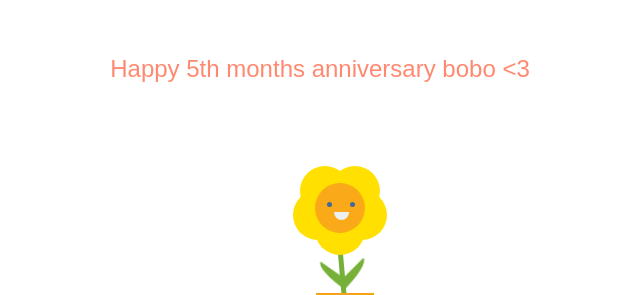
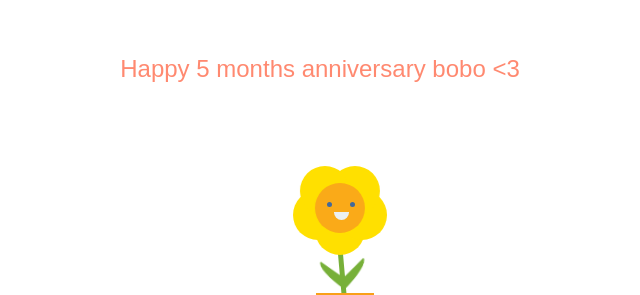
Before and after one commit to flowerforjie/flowerforjie.github.io, a plain HTML site: page index.html in a window 1280 px wide. Shown: the part 457-752 px from the top of the page, 320-960 px from the left. Drawn offline with Linux system fonts and the light colour scheme.

Commit message:
Update index.html

```diff
--- a/index.html
+++ b/index.html
@@ -7,7 +7,7 @@
     <link rel="stylesheet" href="style.css">
 </head>
 <body>
-    <div id="text">Happy 5th months anniversary bobo <3</div>
+    <div id="text">Happy 5 months anniversary bobo <3</div>
     <div id="position" class="sunflower">
         <div class="head">
             <div id="eye-1" class="eye"></div>
```
